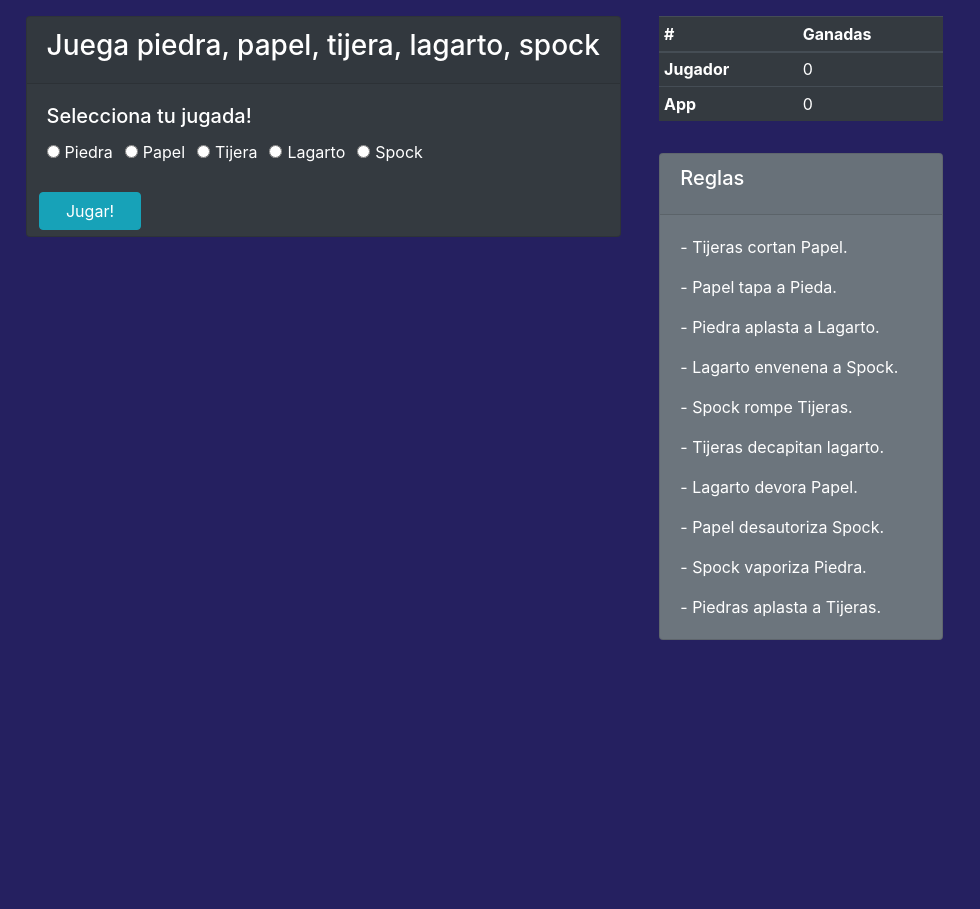
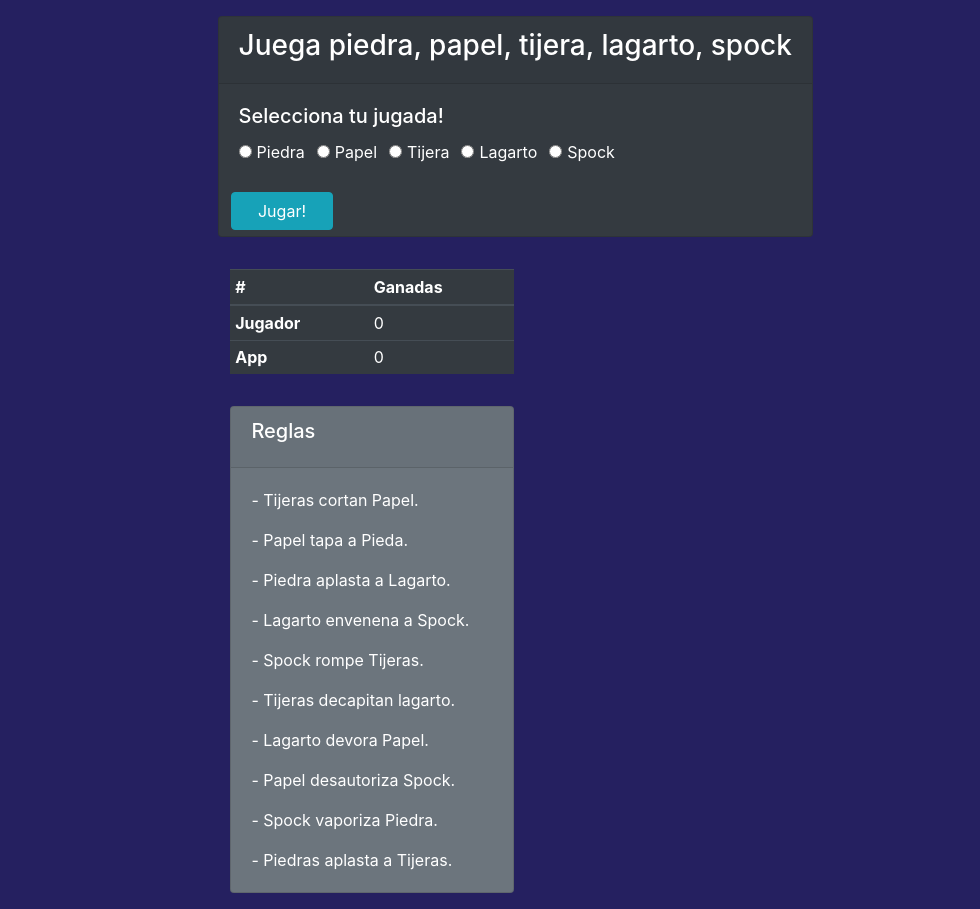
Before and after one commit to GonzaloBaez/unq-ui-gonzalo-baez-trabajo-final, a React (Create React App) app: page / in a window 1280 px wide. Shown: the whole page, without its empty margins (0-980 px from the left). Before the commit the page ends 800 px from the top, so only its background shows below. Built offline with nearby package versions, Linux system fonts and the light colour scheme.

Commit message:
contenido centrado

```diff
--- a/src/App.js
+++ b/src/App.js
@@ -77,9 +77,7 @@ function App() {
   return (
     <>
         <div className="juego card text-white bg-dark mb-3" >
-
           <SelectorDeJugada jugadas={jugadas} handleOnClick={handleOnClick}/>
-
           {inicioPartida && <div class={"alert "+ claseSegunResultado} role="alert">
             <p><strong>Jugada elegida</strong>: {jugada}.</p> <p><strong>Jugada de la app</strong>: {jugadaApp.nombre}.</p> <p>{resultado}.</p>
             </div>}
@@ -87,7 +85,6 @@ function App() {
           {!inicioPartida && <button type="button" class="btn btn-info" onClick={jugar}>Jugar!</button>}
           {inicioPartida && <button type="button" class="btn btn-info" onClick={reset}>Volver a jugar</button>}
         </div>
-
         <div className="resultado">
           <ResultadoGlobal ganadasJugador={ganadasJugador} ganadasApp={ganadasApp} />
           <Reglas/>
--- a/src/index.css
+++ b/src/index.css
@@ -1,5 +1,6 @@
 body {
-  margin: 0;
+  margin-left: 15vw;
+  margin-right: 15vw;
   font-family: -apple-system, BlinkMacSystemFont, 'Segoe UI', 'Roboto', 'Oxygen',
     'Ubuntu', 'Cantarell', 'Fira Sans', 'Droid Sans', 'Helvetica Neue',
     sans-serif;
```
